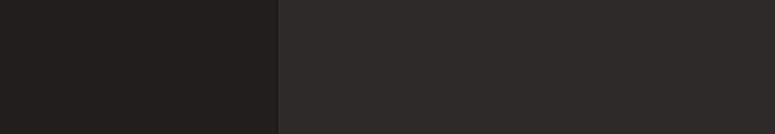
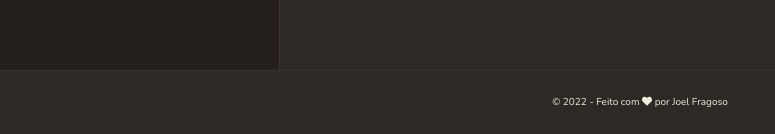
Before and after one commit to joel-fragoso/minascafe-panel, a React (Vite) app: page / in a window 1280 px wide. Shown: the part 666-800 px from the top of the page, without its empty margins (0-775 px from the left). Built offline with nearby package versions, Linux system fonts and the light colour scheme.

Commit message:
feature: Adiciona footer
Adicionado componente Footer ao layout.

```diff
--- a/src/App.tsx
+++ b/src/App.tsx
@@ -1,8 +1,12 @@
 import { FC } from 'react';
+import { library } from '@fortawesome/fontawesome-svg-core';
+import { fas } from '@fortawesome/free-solid-svg-icons';
 import { ThemeProvider } from 'styled-components';
 import Dashboard from './pages/Dashboard';
 import GlobalStyle from './styles/global';
 import { theme } from './styles/theme';
+
+library.add(fas);
 
 const App: FC = () => {
   return (
--- /dev/null
+++ b/src/layouts/Footer/index.tsx
@@ -0,0 +1,17 @@
+import { FC } from 'react';
+import { FontAwesomeIcon } from '@fortawesome/react-fontawesome';
+import { Container } from './styles';
+
+const Footer: FC = () => {
+  return (
+    <Container>
+      <span>
+        © 2022 - Feito com{' '}
+        <FontAwesomeIcon icon={{ prefix: 'fas', iconName: 'heart' }} /> por Joel
+        Fragoso
+      </span>
+    </Container>
+  );
+};
+
+export default Footer;
--- /dev/null
+++ b/src/layouts/Footer/styles.ts
@@ -0,0 +1,8 @@
+import styled from 'styled-components';
+
+export const Container = styled.footer`
+  padding-top: 2.4rem;
+  padding-bottom: 2.4rem;
+  text-align: center;
+  border-top: 1px solid ${({ theme }) => theme.background.paper};
+`;
--- a/src/layouts/MainLayout/index.tsx
+++ b/src/layouts/MainLayout/index.tsx
@@ -1,4 +1,5 @@
 import { FC, ReactNode } from 'react';
+import Footer from '../Footer';
 import Header from '../Header';
 import Sidebar from '../Sidebar';
 import { Wrapper, Container, Content } from './styles';
@@ -15,6 +16,7 @@ const MainLayout: FC<IMainLayout> = ({ children }: IMainLayout) => {
         <Sidebar />
         <Content>{children}</Content>
       </Container>
+      <Footer />
     </Wrapper>
   );
 };
```
